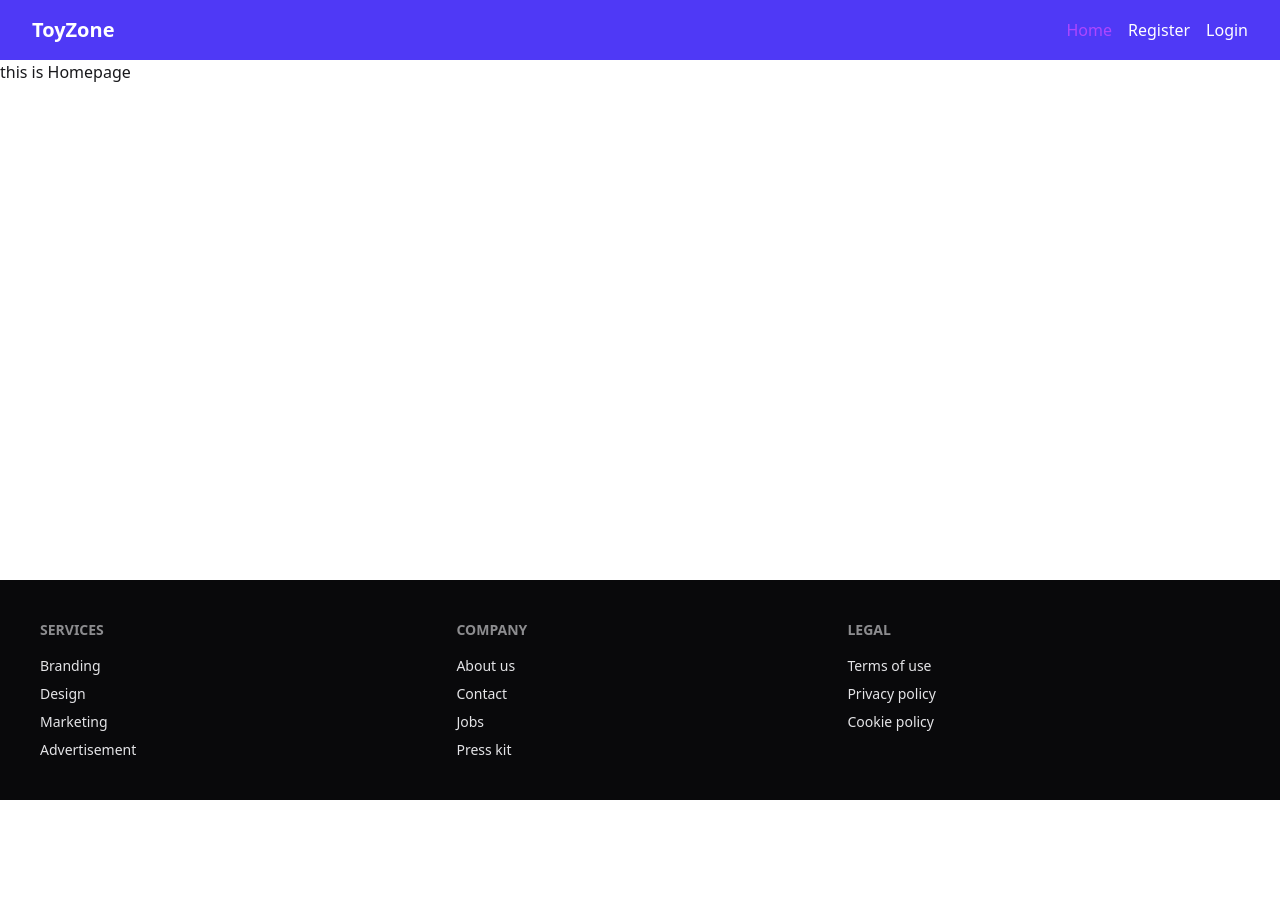
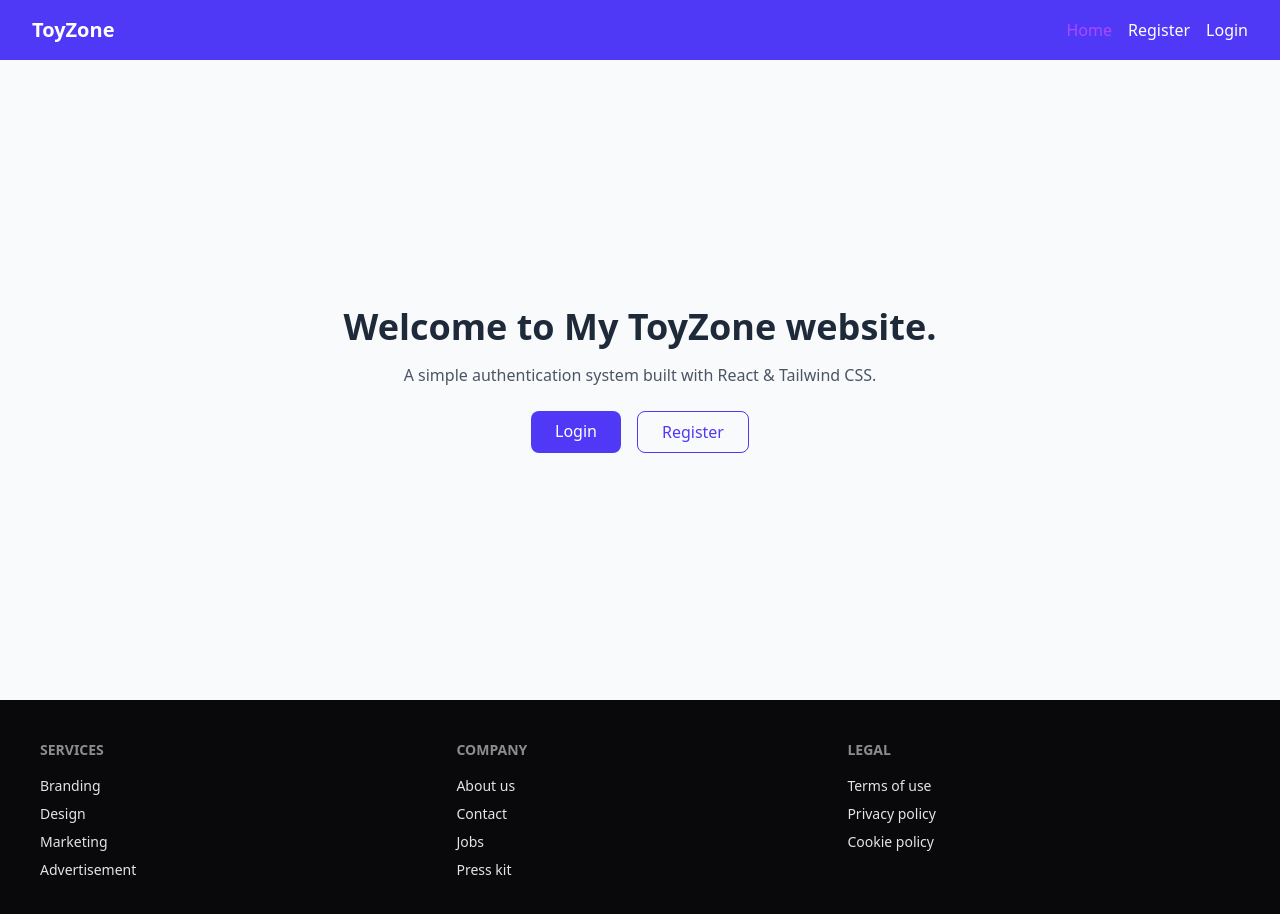
Before and after one commit to sajib-rahman90/assignment-09-toyzone, a React (Vite) app: page / in a window 1280 px wide. Shown: the top 914 px of the page. Before the commit the page ends 800 px from the top, so only its background shows below. Built offline with nearby package versions, Linux system fonts and the light colour scheme.

Commit message:
added Firebase Authentication all setup and Register Page Authentication setup done in my project

```diff
--- a/package.json
+++ b/package.json
@@ -11,8 +11,10 @@
   },
   "dependencies": {
     "@tailwindcss/vite": "^4.1.18",
+    "firebase": "^12.7.0",
     "react": "^19.2.0",
     "react-dom": "^19.2.0",
+    "react-icons": "^5.5.0",
     "react-router": "^7.11.0",
     "react-toastify": "^11.0.5",
     "tailwindcss": "^4.1.18"
--- /dev/null
+++ b/src/Firebase/Firebase.config.js
@@ -0,0 +1,22 @@
+// Import the functions you need from the SDKs you need
+import { initializeApp } from "firebase/app";
+// TODO: Add SDKs for Firebase products that you want to use
+// https://firebase.google.com/docs/web/setup#available-libraries
+
+import { getAuth } from "firebase/auth";
+
+// Your web app's Firebase configuration
+const firebaseConfig = {
+  apiKey: "AIzaSyDyFra16gKgSKwVt7wsNUoRWAbq-vxhp6U",
+  authDomain: "assignment-09-toyzone.firebaseapp.com",
+  projectId: "assignment-09-toyzone",
+  storageBucket: "assignment-09-toyzone.firebasestorage.app",
+  messagingSenderId: "615609661534",
+  appId: "1:615609661534:web:6a5cfe96c2c41e26b5dccf",
+};
+
+// Initialize Firebase
+const app = initializeApp(firebaseConfig);
+
+// Initialize Firebase Authentication and get a reference to the service
+export const auth = getAuth(app);
--- a/src/Pages/Home.jsx
+++ b/src/Pages/Home.jsx
@@ -1,9 +1,36 @@
 import React from "react";
+import { Link } from "react-router";
 
 const Home = () => {
   return (
     <div>
-      <h1>this is Homepage</h1>
+      <div className="min-h-[80vh] flex items-center justify-center bg-gray-50">
+        <div className="text-center px-4">
+          <h1 className="text-4xl font-bold text-gray-800 mb-4">
+            Welcome to My ToyZone website.
+          </h1>
+
+          <p className="text-gray-600 mb-6">
+            A simple authentication system built with React & Tailwind CSS.
+          </p>
+
+          <div className="flex justify-center gap-4">
+            <Link
+              to="/login"
+              className="px-6 py-2 bg-indigo-600 text-white rounded-lg hover:bg-indigo-700 transition"
+            >
+              Login
+            </Link>
+
+            <Link
+              to="/register"
+              className="px-6 py-2 border border-indigo-600 text-indigo-600 rounded-lg hover:bg-indigo-50 transition"
+            >
+              Register
+            </Link>
+          </div>
+        </div>
+      </div>
     </div>
   );
 };
--- a/src/Pages/Register.jsx
+++ b/src/Pages/Register.jsx
@@ -1,7 +1,44 @@
-import React from "react";
+import { createUserWithEmailAndPassword } from "firebase/auth";
+import React, { useState } from "react";
 import { Link } from "react-router";
+import { auth } from "../Firebase/Firebase.config";
+import { toast } from "react-toastify";
 
 const Register = () => {
+  const [email, setEmail] = useState("");
+  const [password, setPassword] = useState("");
+  const [displayname, setDisplayName] = useState("");
+
+  const handleSubmit = (e) => {
+    e.preventDefault();
+
+    const passwordRegex = /^(?=.*[A-Z])(?=.*[a-z]).{6,}$/;
+
+    if (!passwordRegex.test(password)) {
+      toast.error(
+        "Password must be at least 6 characters long and include both uppercase and lowercase letters."
+      );
+      return;
+    }
+    console.log(name, email, password);
+
+    createUserWithEmailAndPassword(auth, email, password)
+      .then((res) => {
+        // alert("Registation Succesfull!");
+        toast.success("Registation Succesfull!");
+
+        console.log(res);
+      })
+      .catch((err) => {
+        const errorMessage = err.message;
+        if (errorMessage) {
+          toast.error(errorMessage);
+          // alert(errorMessage);
+        }
+        console.log(errorMessage);
+      });
+  };
+
   return (
     <div className="min-h-screen flex items-center justify-center bg-gray-100">
       <div className="w-full max-w-md bg-white p-8 rounded-xl shadow-md">
@@ -9,15 +46,27 @@ const Register = () => {
           Create Account
         </h2>
 
-        <form className="space-y-4">
+        <form onSubmit={handleSubmit} className="space-y-4">
+          {/* Name */}
+          <div>
+            <label className="block text-sm font-medium mb-1">Name</label>
+            <input
+              type="text"
+              placeholder="Enter your Name"
+              value={displayname}
+              onChange={(e) => setDisplayName(e.target.value)}
+              required
+              className="w-full px-4 py-2 border rounded-lg focus:outline-none focus:ring-2 focus:ring-indigo-500"
+            />
+          </div>
           {/* Email */}
           <div>
             <label className="block text-sm font-medium mb-1">Email</label>
             <input
               type="email"
               placeholder="Enter your email"
-              // value={email}
-              // onChange={(e) => setEmail(e.target.value)}
+              value={email}
+              onChange={(e) => setEmail(e.target.value)}
               required
               className="w-full px-4 py-2 border rounded-lg focus:outline-none focus:ring-2 focus:ring-indigo-500"
             />
@@ -29,8 +78,8 @@ const Register = () => {
             <input
               type="password"
               placeholder="Enter your password"
-              // value={password}
-              // onChange={(e) => setPassword(e.target.value)}
+              value={password}
+              onChange={(e) => setPassword(e.target.value)}
               required
               className="w-full px-4 py-2 border rounded-lg focus:outline-none focus:ring-2 focus:ring-indigo-500"
             />
--- a/src/main.jsx
+++ b/src/main.jsx
@@ -3,9 +3,11 @@ import { createRoot } from "react-dom/client";
 import "./index.css";
 import { RouterProvider } from "react-router";
 import { router } from "./Routes/Routes.jsx";
+import { ToastContainer } from "react-toastify";
 
 createRoot(document.getElementById("root")).render(
   <StrictMode>
     <RouterProvider router={router} />
+    <ToastContainer />
   </StrictMode>
 );
```
Also changed, not shown: 1 other file (tests, documents, lock files or other folders).
